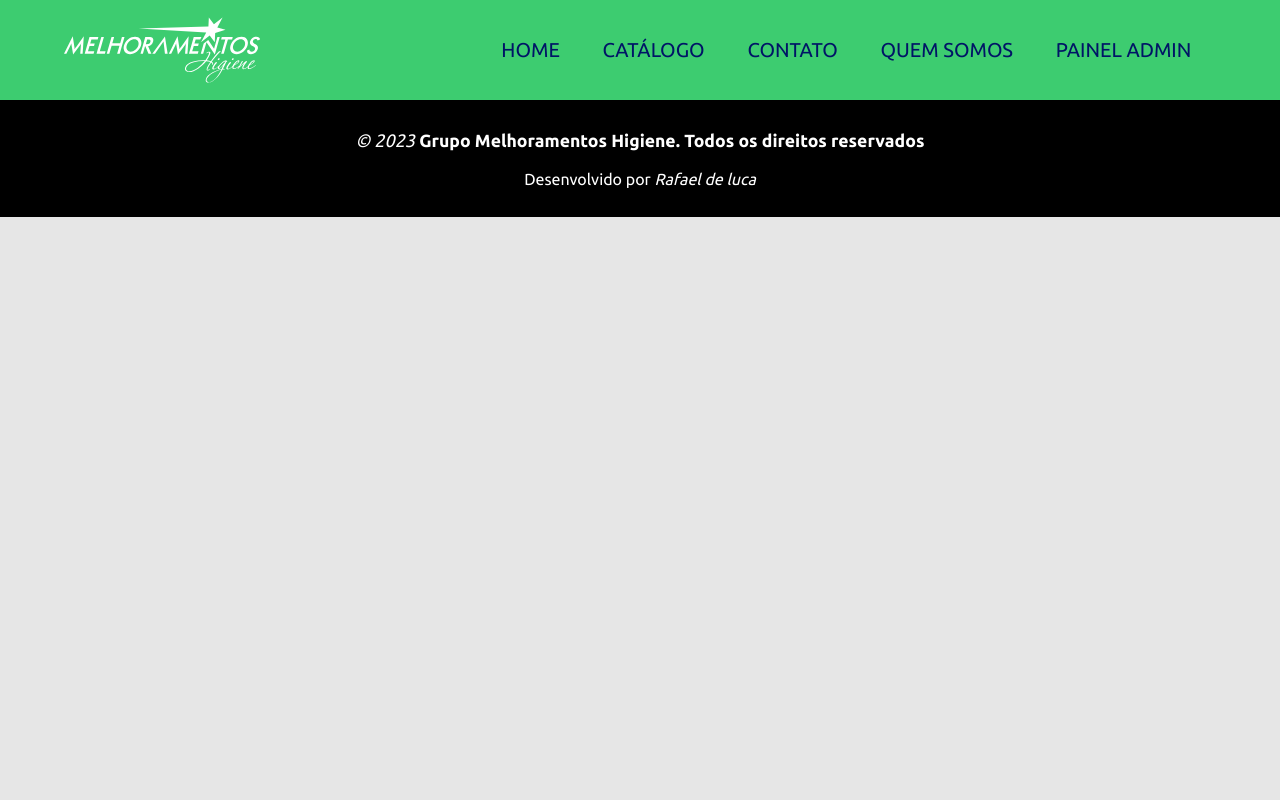
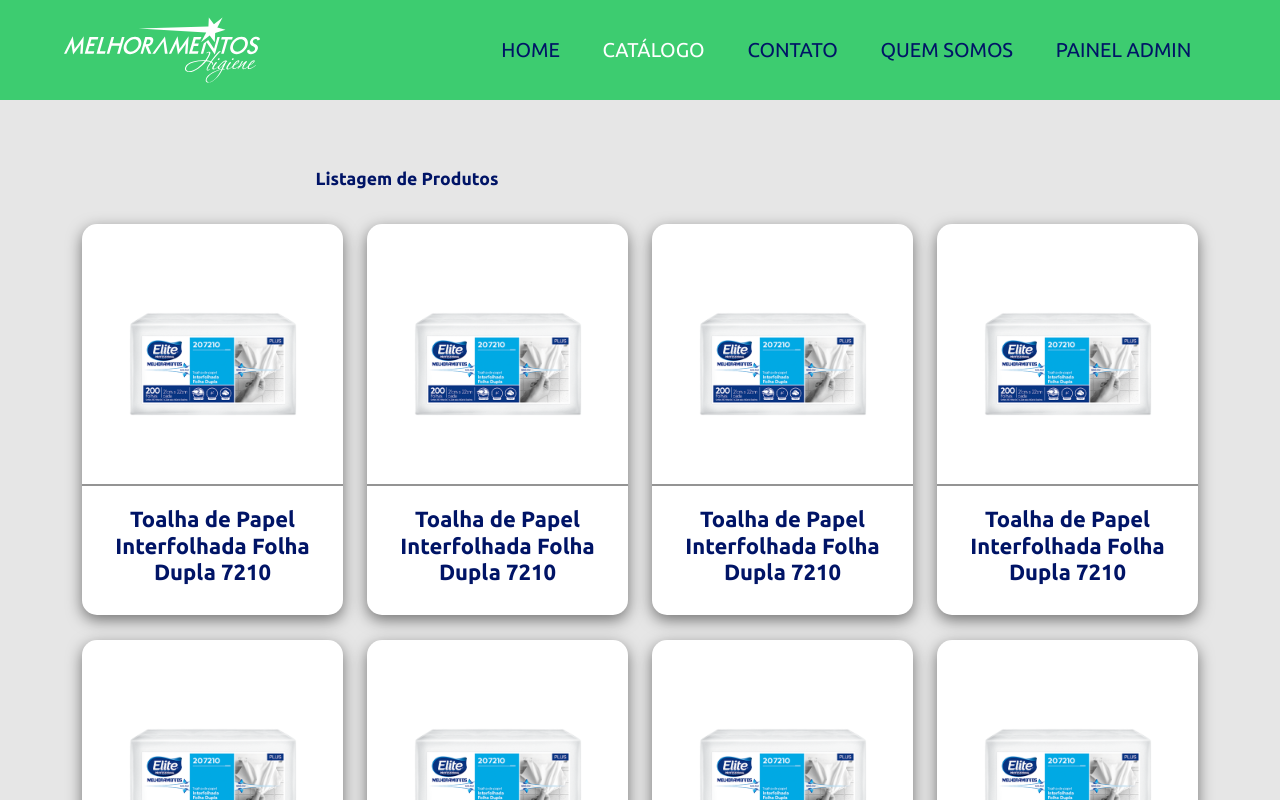
Before and after one commit to rafaelgauderio/typescript-react-elite-products-frontend, a React (Create React App) app: page /produtos in a window 1280 px wide. Shown: the top 800 px of the page. Built offline with nearby package versions, Linux system fonts and the light colour scheme.

Commit message:
Rota Catalogo

```diff
--- a/public/index.html
+++ b/public/index.html
@@ -10,7 +10,7 @@
       content="Projeto de divulgação de Produtos"
     />
 
-    <title>Cátalogo de Produtos</title>
+    <title>Melhoramentos Higiene</title>
   </head>
   <body>
     <noscript>You need to enable JavaScript to run this app.</noscript>
--- a/src/Rotas.tsx
+++ b/src/Rotas.tsx
@@ -2,8 +2,9 @@
 import Header from "./componentes/Header";
 import Rodape from "./componentes/Rodape/intex";
 import Home from "./paginas/Home";
+import Produtos from "./paginas/Produtos";
 
-function Rotas ()  {
+function Rotas() {
 
   return (
     <BrowserRouter>
@@ -11,6 +12,9 @@
       <Switch>
         <Route path="/" exact>
           <Home></Home>
+        </Route>
+        <Route path="/produtos">
+          <Produtos></Produtos>
         </Route>
       </Switch>
       <Rodape></Rodape>
--- a/src/componentes/Header/index.tsx
+++ b/src/componentes/Header/index.tsx
@@ -35,9 +35,9 @@
                             </NavLink>
                         </li>
                         <li>
-                            <a href="link catalogo">
+                            <NavLink to="/produtos" activeClassName='ativo'>
                                 CATÁLOGO
-                            </a>
+                            </NavLink>
                         </li>
                         <li>
                             <a href="link contato">
--- a/src/componentes/Header/styles.css
+++ b/src/componentes/Header/styles.css
@@ -26,8 +26,7 @@
 }
 
 .menu-principal li:hover {
-  transform: scale(1.1);
-  border: 2px solid var(--tertiary-color);
+  transform: scale(1.15);
   border-radius: 10px;
   color: var(--light-color);
 }
--- a/src/paginas/Home/index.tsx
+++ b/src/paginas/Home/index.tsx
@@ -1,3 +1,4 @@
+import { Link } from "react-router-dom";
 import { ReactComponent as LogoColorido } from "../../assets/imagens/logo-colorido.svg";
 import BotaoBusca from "../../componentes/BotaoBusca/intex";
 import BotaoWhats from "../../componentes/BotaoWhats";
@@ -12,7 +13,9 @@
                     <div className="home-container-conteudo">
                         <h1>Soluções Avançadas em Higiene e Limpeza</h1>
                         <div className="home-container-botao">
-                            <BotaoBusca />
+                            <Link to="produtos">
+                                <BotaoBusca />
+                            </Link>
                             <BotaoWhats />
                         </div>
                     </div>
--- a/src/paginas/Produtos/index.tsx
+++ b/src/paginas/Produtos/index.tsx
@@ -7,7 +7,6 @@
 function Produtos() {
     return (
         <>
-            <Header />
             <div className="container w-100 h-100 my-5 produtos-container">
                 <h2>Listagem de Produtos</h2>
                 <div className="row">
@@ -45,7 +44,6 @@
                     </div>
                 </div>
             </div>
-            <Rodape />
         </>
     )
 
```
Lines whose indentation alone changed are shown as unchanged.
